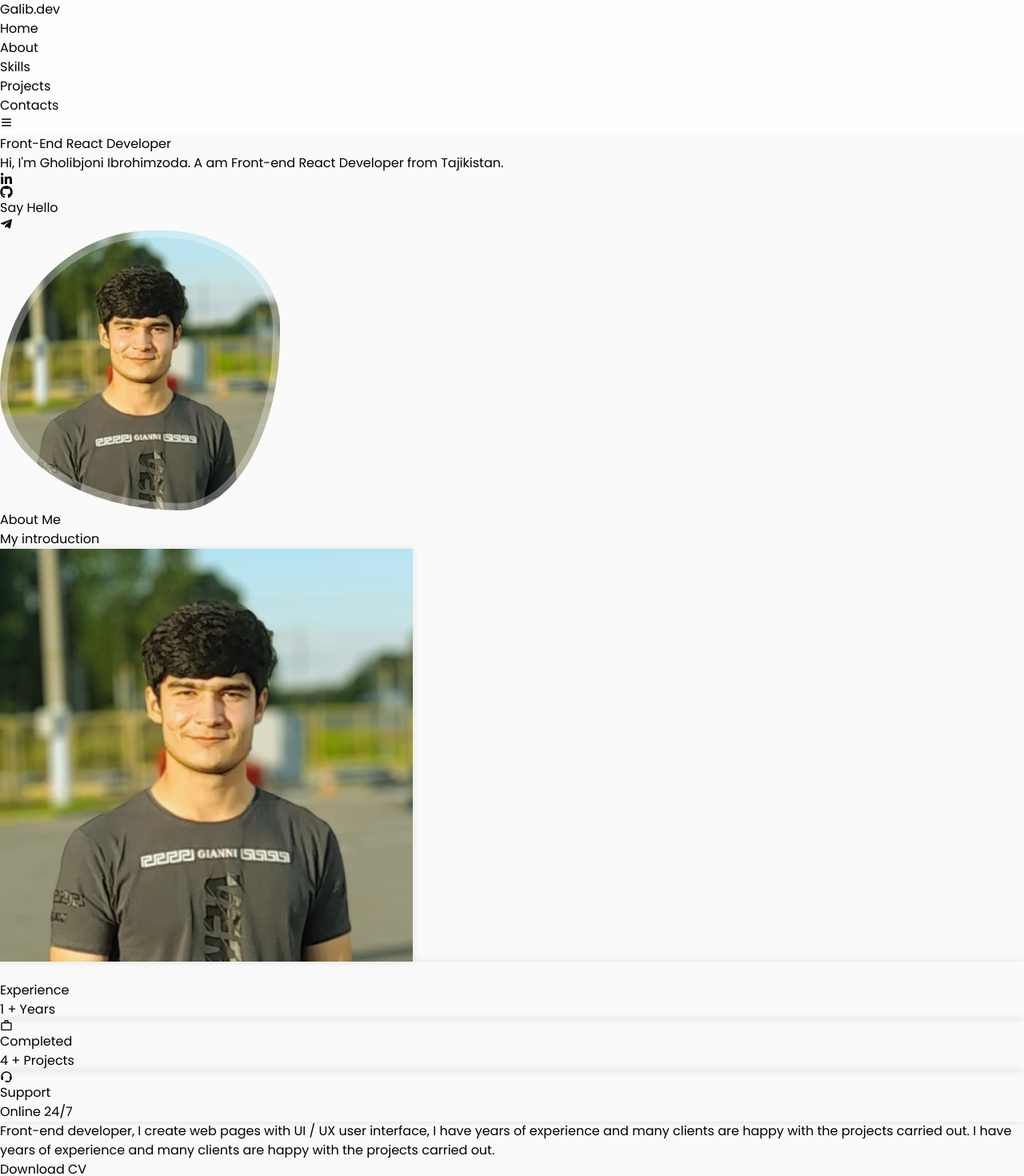
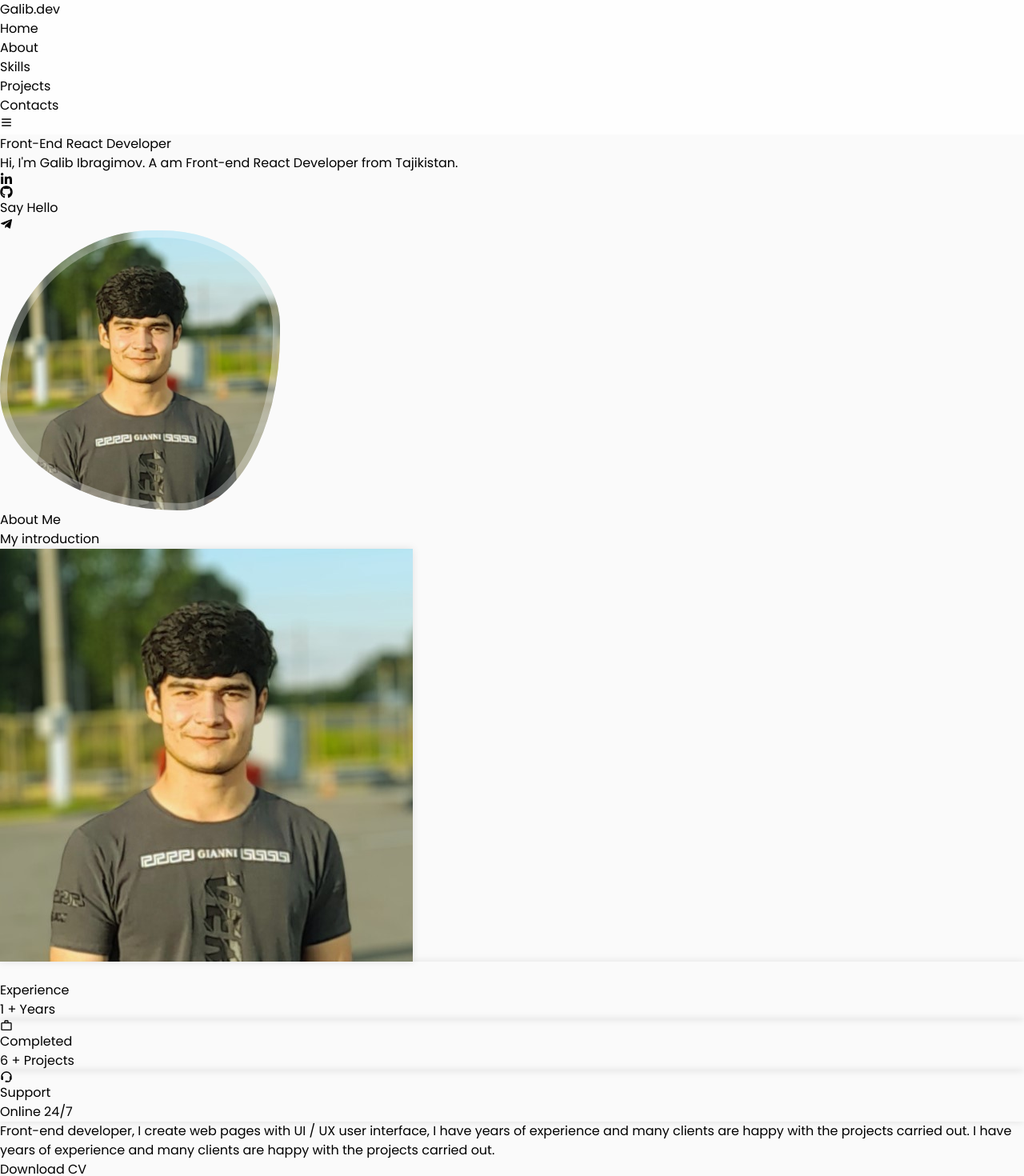
Before and after one commit to galibibr/portfolio, a React (Vite) app: page / in a window 1280 px wide. Shown: the top 1470 px of the page at 80% size. Built offline with nearby package versions, Linux system fonts and the light colour scheme; some icons are missing.

Commit message:
Update App.jsx

```diff
--- a/src/App.jsx
+++ b/src/App.jsx
@@ -101,7 +101,7 @@ const App = () => {
               Front-End React Developer
             </p>
             <p className="text-[#555] md:text-[17px] text-[15px] md:px-0 px-[20px] font-[500]">
-              Hi, I'm Gholibjoni Ibrohimzoda. A am Front-end React Developer
+              Hi, I'm Galib Ibragimov. A am Front-end React Developer
               from Tajikistan.
             </p>
             <div className="flex items-center gap-[20px]">
@@ -202,7 +202,7 @@ const App = () => {
                 <MdOutlineWorkOutline className="text-[20px] md:text-[24px]" />
                 <p className="font-[600] md:text-[18px] mt-[4px]">Completed</p>
                 <p className="md:text-[14px] text-[11px] text-center w-full">
-                  4 + Projects
+                  6 + Projects
                 </p>
               </div>
               <div className="div-shadow rounded-[8px] md:p-[20px] p-[10px] flex bg-white flex-col items-center">
```
